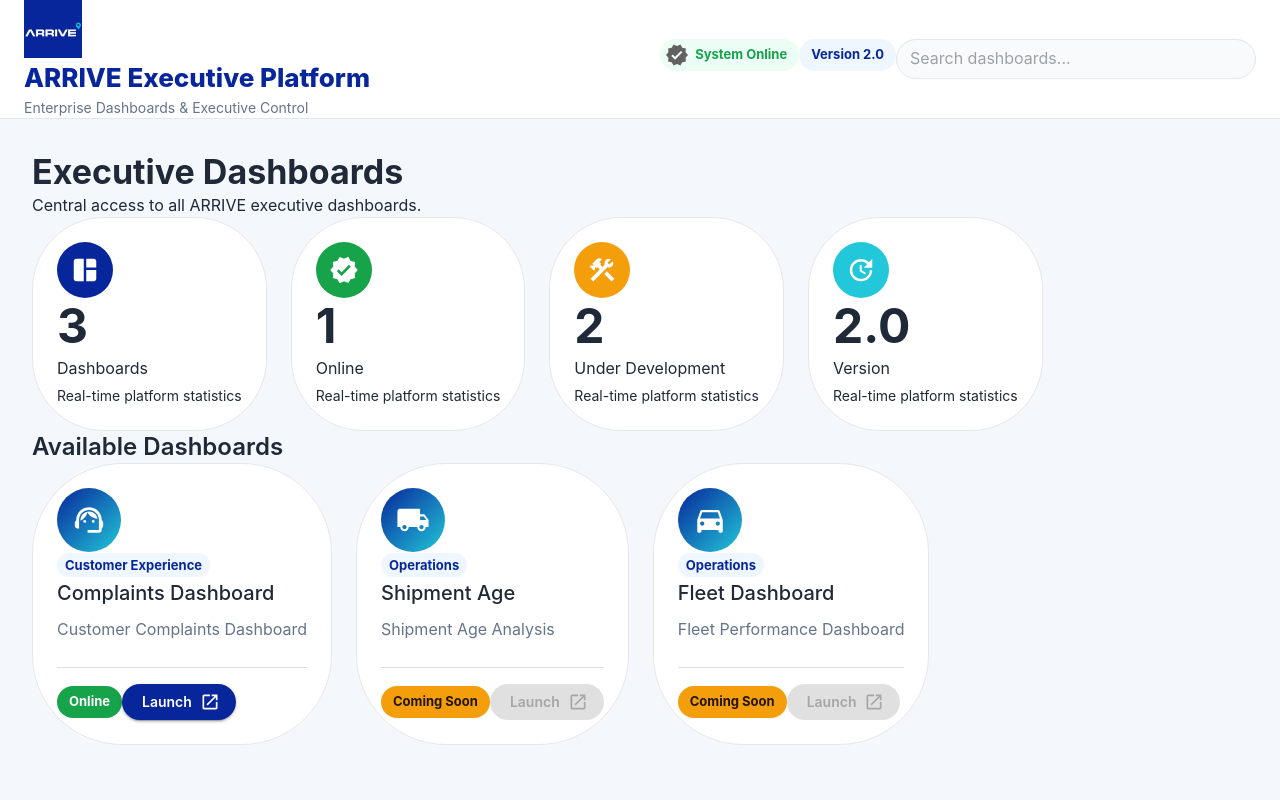
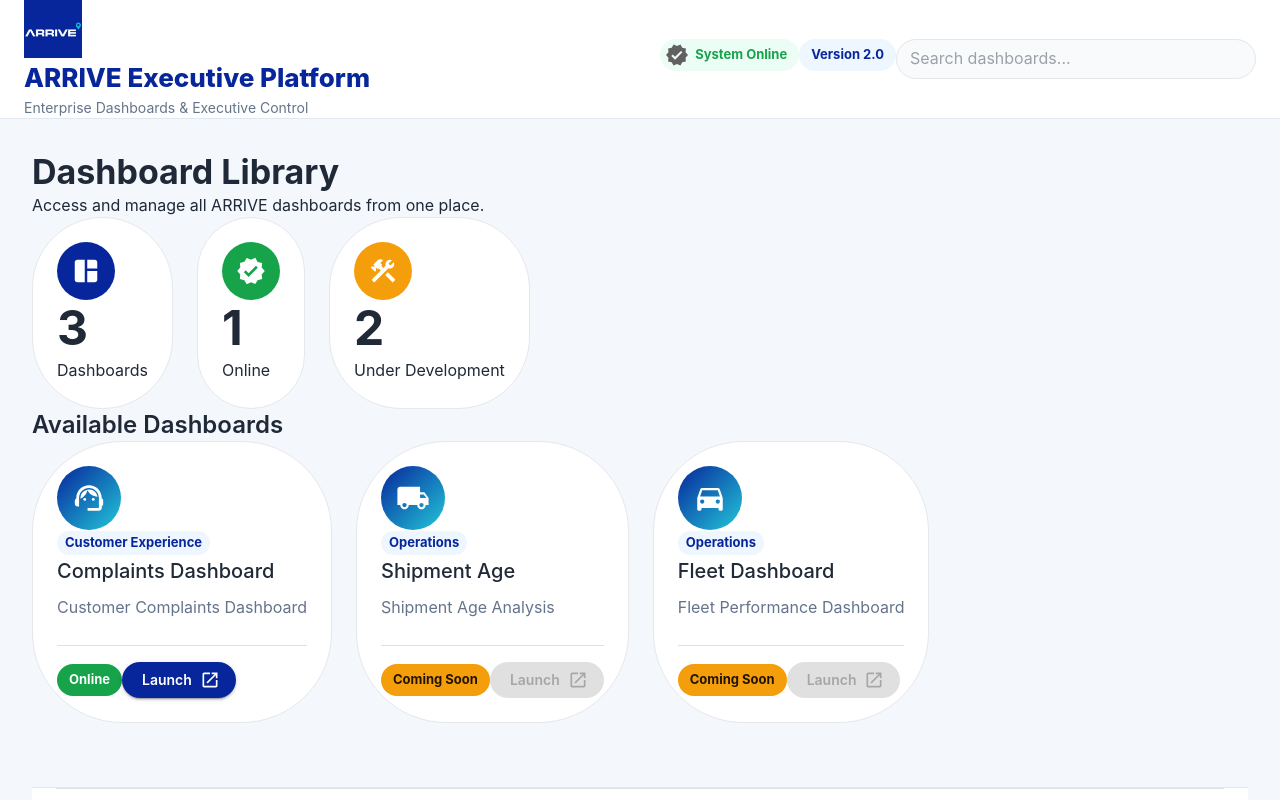
Before and after one commit to mohamedsaed51-ARRIVE/arrive-analytics-hub, a React (Vite) app: page /home in a window 1280 px wide. Shown: the top 800 px of the page. Built offline with nearby package versions, Linux system fonts and the light colour scheme.

Commit message:
ARRIVE Executive Platform V4 UI

```diff
--- a/src/components/StatCard.jsx
+++ b/src/components/StatCard.jsx
@@ -32,16 +32,14 @@ export default function StatCard({
         display="flex"
         justifyContent="space-between"
         alignItems="center"
-        mb={3}
       >
         <Box
           sx={{
-            width: 56,
-            height: 56,
+            width: 58,
+            height: 58,
             borderRadius: 3,
             bgcolor: color,
             color: "#fff",
-
             display: "flex",
             justifyContent: "center",
             alignItems: "center",
@@ -63,21 +61,15 @@ export default function StatCard({
         </Typography>
       </Box>
 
+      <Box mt={3}>
         <Typography
           variant="subtitle1"
-        fontWeight={600}
+          fontWeight={700}
           color="#334155"
         >
           {title}
         </Typography>
-
-      <Typography
-        variant="body2"
-        color="#94A3B8"
-        sx={{ mt: 0.5 }}
-      >
-        Real-time platform statistics
-      </Typography>
+      </Box>
     </Paper>
   );
 }
--- a/src/pages/Home.jsx
+++ b/src/pages/Home.jsx
@@ -16,7 +16,6 @@ import dashboards from "../data/dashboards";
 import SpaceDashboardIcon from "@mui/icons-material/SpaceDashboard";
 import VerifiedIcon from "@mui/icons-material/Verified";
 import ConstructionIcon from "@mui/icons-material/Construction";
-import UpdateIcon from "@mui/icons-material/Update";
 
 export default function Home() {
   const [search, setSearch] = useState("");
@@ -31,7 +30,7 @@ export default function Home() {
     d.title.toLowerCase().includes(search.toLowerCase())
   );
 
-  // ترتيب الـ Online أولاً
+  // ترتيب: Online أولاً
   const sorted = [...filtered].sort((a, b) => {
     if (a.status === b.status) return 0;
     return a.status === "active" ? -1 : 1;
@@ -62,7 +61,7 @@ export default function Home() {
           p: 4,
         }}
       >
-        {/* Page Title */}
+        {/* عنوان الصفحة */}
 
         <Box mb={5}>
           <Typography
@@ -70,21 +69,21 @@ export default function Home() {
             fontWeight={700}
             color="#07269B"
           >
-            Executive Dashboards
+            Dashboard Library
           </Typography>
 
           <Typography
             color="text.secondary"
             mt={1}
           >
-            Central access to all ARRIVE executive dashboards.
+            Access and manage all ARRIVE dashboards from one place.
           </Typography>
         </Box>
 
-        {/* Statistics */}
+        {/* الإحصائيات */}
 
         <Grid container spacing={3} mb={5}>
-          <Grid item xs={12} sm={6} md={3}>
+          <Grid item xs={12} md={4}>
             <StatCard
               icon={<SpaceDashboardIcon />}
               title="Dashboards"
@@ -93,7 +92,7 @@ export default function Home() {
             />
           </Grid>
 
-          <Grid item xs={12} sm={6} md={3}>
+          <Grid item xs={12} md={4}>
             <StatCard
               icon={<VerifiedIcon />}
               title="Online"
@@ -102,7 +101,7 @@ export default function Home() {
             />
           </Grid>
 
-          <Grid item xs={12} sm={6} md={3}>
+          <Grid item xs={12} md={4}>
             <StatCard
               icon={<ConstructionIcon />}
               title="Under Development"
@@ -110,18 +109,9 @@ export default function Home() {
               color="#F59E0B"
             />
           </Grid>
-
-          <Grid item xs={12} sm={6} md={3}>
-            <StatCard
-              icon={<UpdateIcon />}
-              title="Version"
-              value="2.0"
-              color="#22C7D9"
-            />
-          </Grid>
         </Grid>
 
-        {/* Dashboards */}
+        {/* عنوان القسم */}
 
         <Typography
           variant="h5"
@@ -130,6 +120,8 @@ export default function Home() {
         >
           Available Dashboards
         </Typography>
+
+        {/* الداشبوردات */}
 
         <Grid container spacing={3}>
           {sorted.map((dashboard) => (
```
Lines whose indentation alone changed are shown as unchanged.
